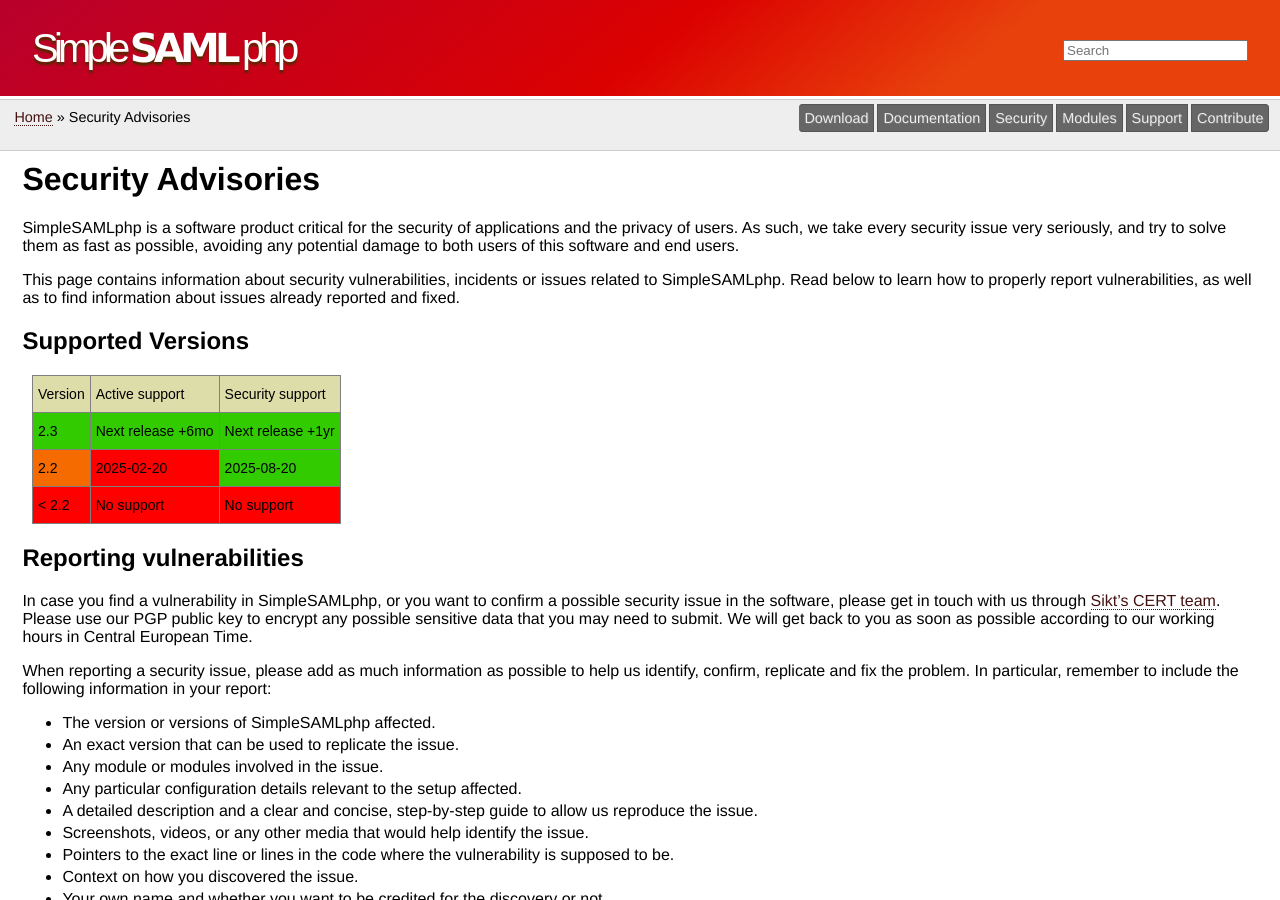
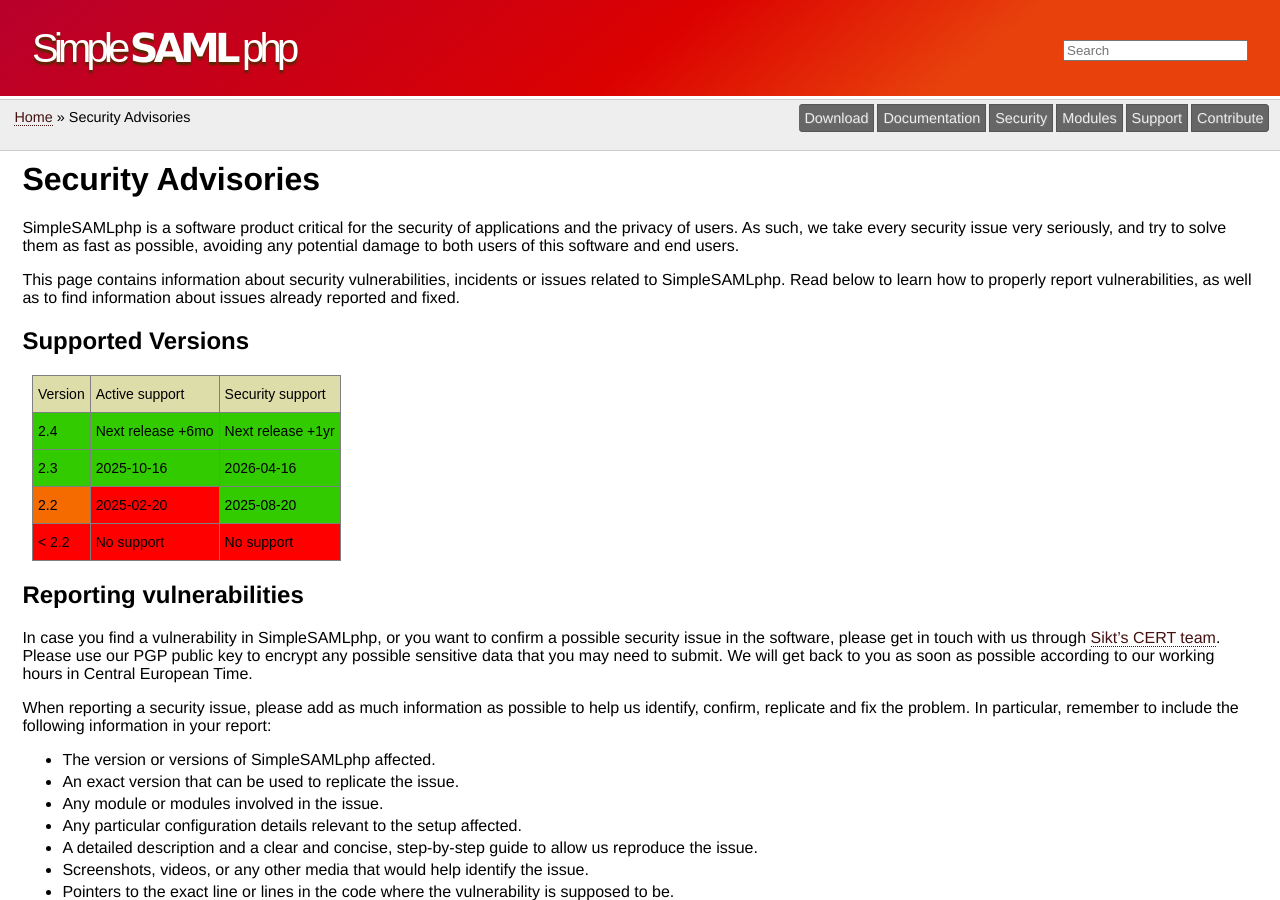
Before and after one commit to simplesamlphp/simplesamlphp.github.io, a Jekyll site: the page built from security/index.md, in a window 1280 px wide and 900 px high. Built offline with Jekyll 4.4.1, drawn with Linux system fonts in a browser that asks for light colours.

Commit message:
Add 2.4 to supported versions

```diff
--- a/security/index.md
+++ b/security/index.md
@@ -23,9 +23,14 @@
 </thead>
 <tbody>
   <tr>
-    <td class="tg-d52n">2.3</td>
+    <td class="tg-d52n">2.4</td>
     <td class="tg-d52n">Next release +6mo</td>
     <td class="tg-d52n">Next release +1yr</td>
+  </tr>
+  <tr>
+    <td class="tg-d52n">2.3</td>
+    <td class="tg-d52n">2025-10-16</td>
+    <td class="tg-d52n">2026-04-16</td>
   </tr>
   <tr>
     <td class="tg-3wb8">2.2</td>
```
